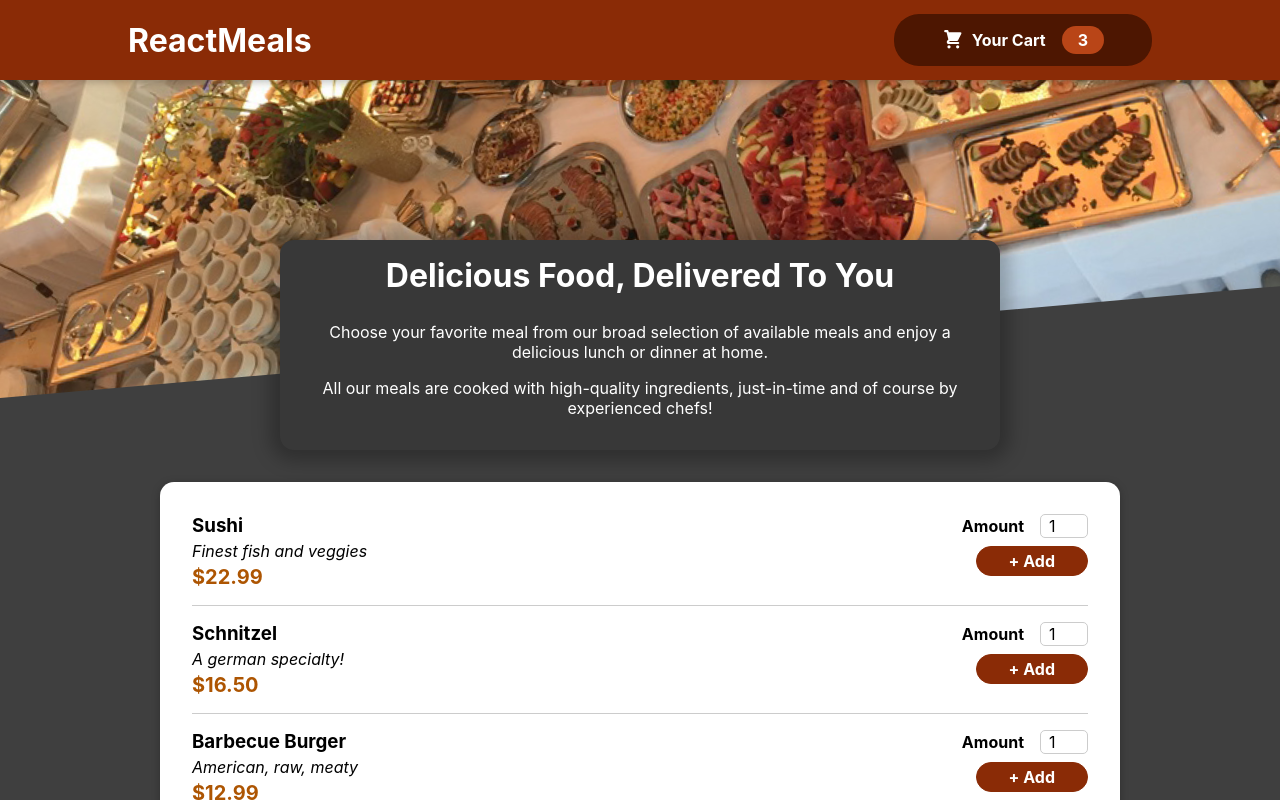
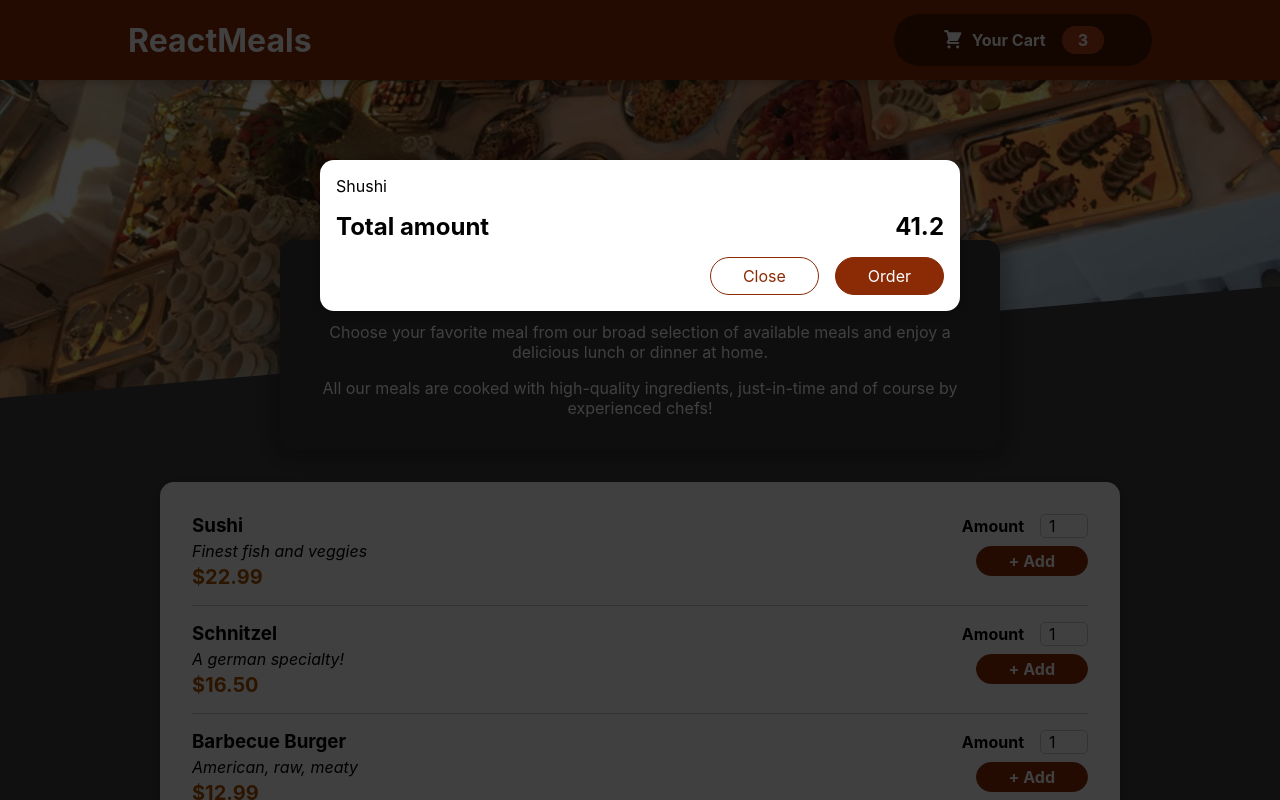
Before and after one commit to react-org-personal/reactmeals, a React (Create React App) app: page / in a window 1280 px wide. Shown: the top 800 px of the page. Built offline with nearby package versions, Linux system fonts and the light colour scheme.

Commit message:
add a modal via React Portal

```diff
--- a/public/index.html
+++ b/public/index.html
@@ -28,6 +28,7 @@
   </head>
   <body>
     <noscript>You need to enable JavaScript to run this app.</noscript>
+    <din id="overlays"></din>
     <div id="root"></div>
     <!--
       This HTML file is a template.
--- a/src/App.js
+++ b/src/App.js
@@ -1,10 +1,12 @@
 import React, { Fragment } from "react";
 import Header from "./components/Layout/Header";
 import Meals from "./components/Meals/Meals";
+import Cart from "./components/Cart/Cart";
 
 function App() {
   return (
     <Fragment>
+      <Cart/>
       <Header />
       <main>
         <Meals />
--- a/src/components/Cart/Cart.js
+++ b/src/components/Cart/Cart.js
@@ -1,4 +1,5 @@
 import React from "react";
+import Modal from "../UI/Modal/Modal";
 
 import classes from "./Cart.module.css";
 
@@ -14,9 +15,9 @@
   );
 
   return (
-    <div>
+    <Modal>
       {cartItems}
-      <div className={classes.Total}>
+      <div className={classes.total}>
         <span>Total amount</span>
         <span>41.2</span>
       </div>
@@ -24,7 +25,7 @@
         <button className={classes["button--alt"]}>Close</button>
         <button className={classes.button}>Order</button>
       </div>
-    </div>
+    </Modal>
   );
 };
 
--- /dev/null
+++ b/src/components/UI/Modal/Modal.js
@@ -0,0 +1,31 @@
+import classes from "./Modal.module.css";
+import { Fragment } from "react";
+import ReactDOM from 'react-dom'
+
+const Backdrop = () => {
+  return <div className={classes.backdrop}></div>;
+};
+
+const ModalOverlays = (props) => {
+  return (
+    <div className={classes.modal}>
+      <div className={classes.content}>{props.children}</div>
+    </div>
+  );
+};
+
+const portalElement = document.getElementById("overlays");
+
+const Modal = (props) => {
+  return (
+    <Fragment>
+      {ReactDOM.createPortal(<Backdrop />, portalElement)}
+      {ReactDOM.createPortal(
+        <ModalOverlays>{props.children}</ModalOverlays>,
+        portalElement
+      )}
+    </Fragment>
+  );
+};
+
+export default Modal;
--- /dev/null
+++ b/src/components/UI/Modal/Modal.module.css
@@ -0,0 +1,40 @@
+.backdrop {
+  position: fixed;
+  top: 0;
+  left: 0;
+  width: 100%;
+  height: 100vh;
+  z-index: 20;
+  background-color: rgba(0, 0, 0, 0.75);
+}
+
+.modal {
+  position: fixed;
+  top: 20vh;
+  left: 5%;
+  width: 90%;
+  background-color: white;
+  padding: 1rem;
+  border-radius: 14px;
+  box-shadow: 0 2px 8px rgba(0, 0, 0, 0.25);
+  z-index: 30;
+  animation: slide-down 300ms ease-out forwards;
+}
+
+@media (min-width: 768px) {
+  .modal {
+    width: 40rem;
+    left: calc(50% - 20rem);
+  }
+}
+
+@keyframes slide-down {
+  from {
+    opacity: 0;
+    transform: translateY(-3rem);
+  }
+  to {
+    opacity: 1;
+    transform: translateY(0);
+  }
+}
```
